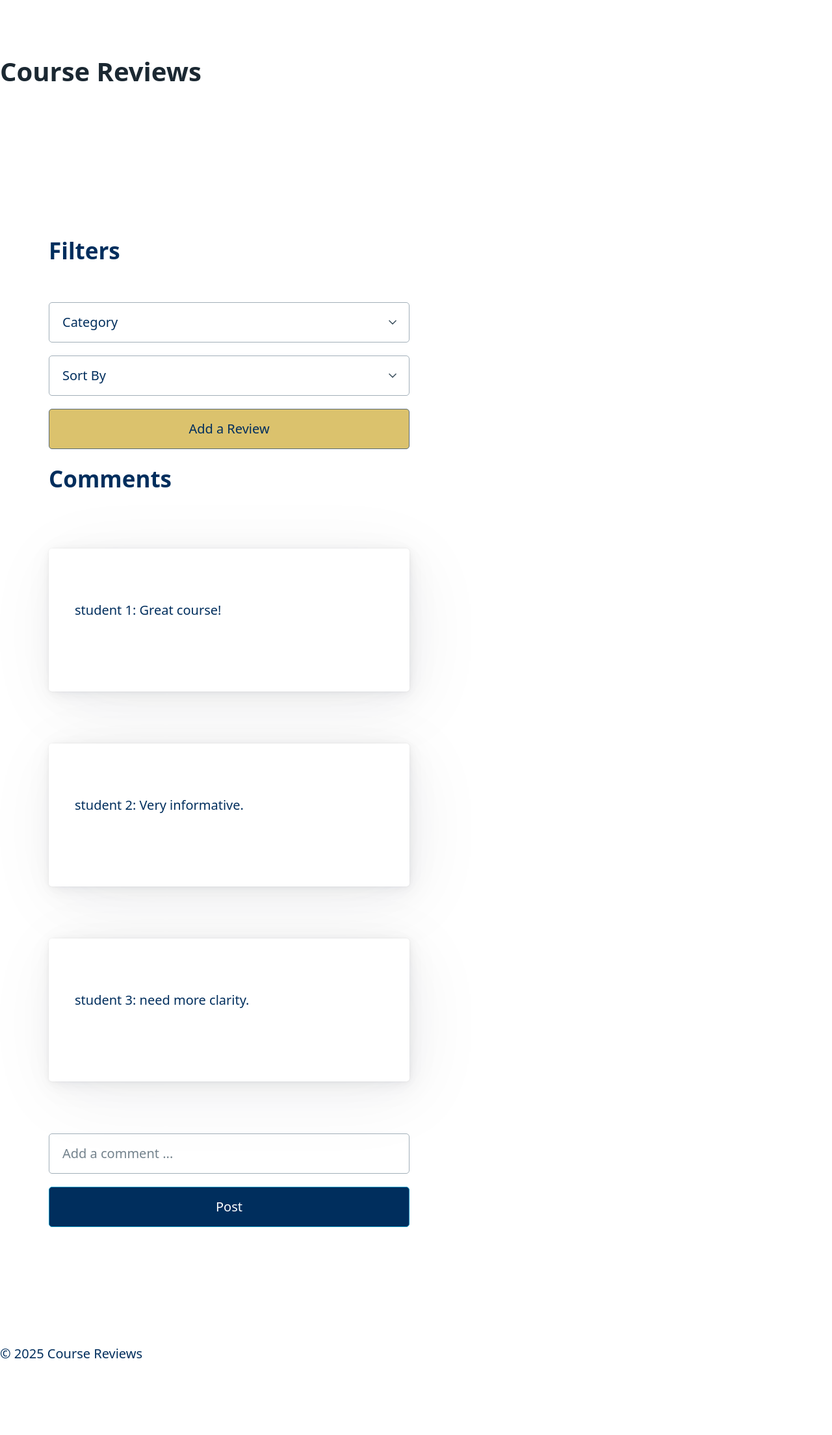
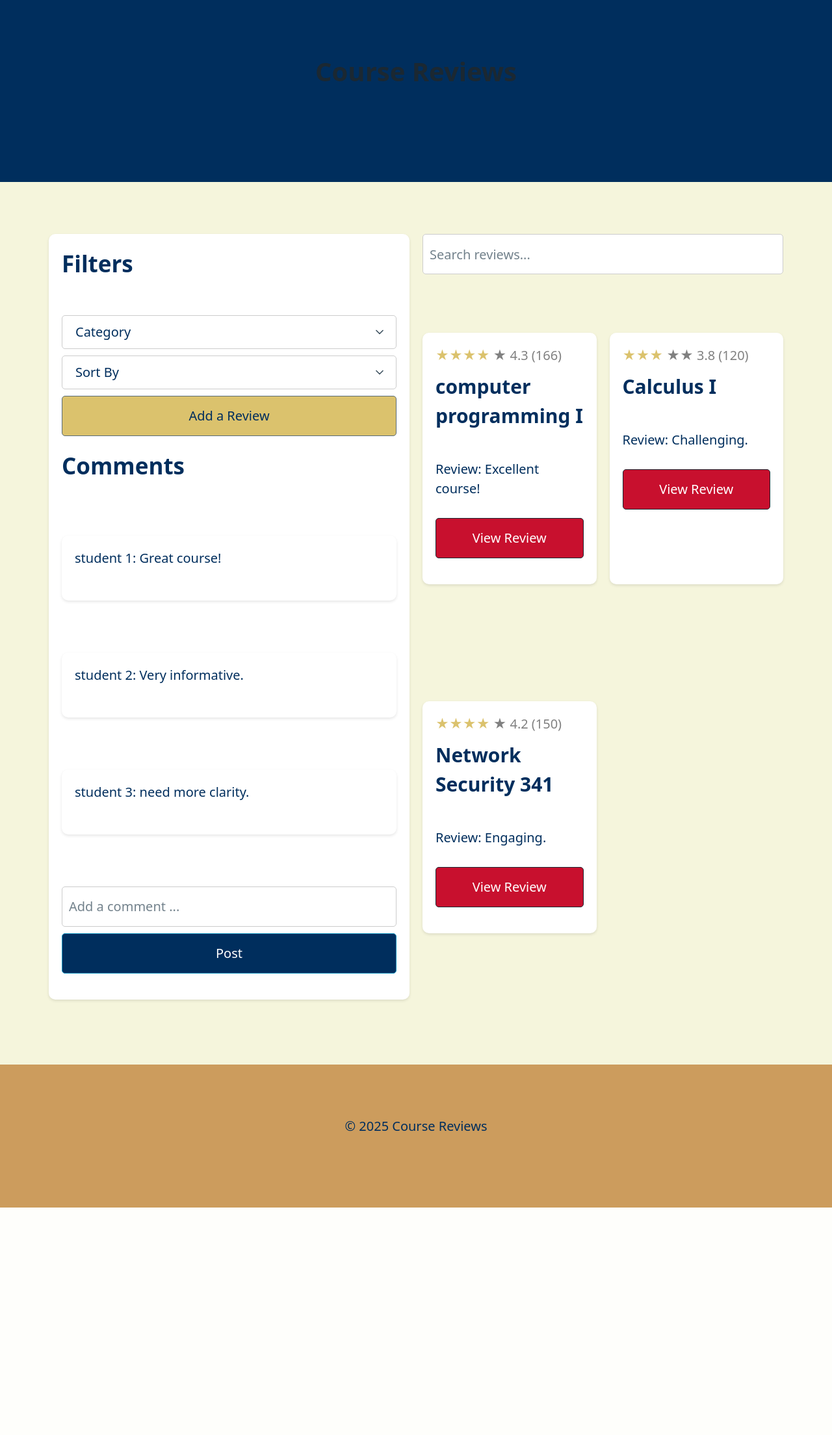
Before and after one commit to Haya-Alkaabi/Project-ITCS-333, a PHP site: page /reviews.html in a window 1280 px wide. Shown: the whole page at 65% size. After the commit the page ends 1858 px from the top, so only its background shows below. Run offline with PHP 8.4, Linux system fonts and the light colour scheme.

Commit message:
new change

```diff
--- a/course-reviews/reviews.html
+++ b/course-reviews/reviews.html
@@ -5,7 +5,7 @@
     <meta name="viewport" content="width=device-width, initial-scale=1.0">
     <title>Course Reviews</title>
     <link rel="stylesheet" href="https://cdn.jsdelivr.net/npm/@picocss/pico@1/css/pico.min.css">
-
+    <link rel="styleSheet" type="text/css" href="style.css">
 </head>
 
 <body>
@@ -47,8 +47,40 @@
             </aside>
 
             <div>
-
-
+                <input type="text" placeholder="Search reviews..." style="color: #002E5D">
+                <div class="grid">
+                    <article>
+                        <div class="rating">
+                            <span style="color: #dbc26d">★★★★</span><span style="color: gray">★</span>
+                            <span style="color: gray">4.3</span>
+                            <span style="color: gray">(166)</span>
+                        </div>
+                        <h3 style="color: #002E5D">computer programming I </h3>
+                        <p style="color: #002E5D">Review: Excellent course!</p>
+                        <button class="contrast" style="background-color: #C8102E; color: white">View Review</button>
+                    </article>
+                    <article>
+                        <div class="rating">
+                            <span style="color: #dbc26d">★★★</span><span style="color: gray">★★</span>
+                            <span style="color: gray">3.8</span>
+                            <span style="color: gray">(120)</span>
+                        </div>
+                        <h3 style="color: #002E5D">Calculus I</h3>
+                        <p style="color: #002E5D">Review: Challenging.</p>
+                        <button class="contrast" style="background-color: #C8102E; color: white">View Review</button>
+                    </article>
+                    <article>
+                        <div class="rating">
+                            <span style="color: #dbc26d">★★★★</span><span style="color: gray">★</span>
+                            <span style="color: gray">4.2</span>
+                            <span style="color: gray">(150)</span>
+                        </div>
+                        <h3 style="color: #002E5D">Network Security 341</h3>
+                        <p style="color: #002E5D">Review: Engaging.</p>
+                        <button class="contrast" style="background-color: #C8102E; color: white">View Review</button>
+                    </article>
+                </div>
+            </div>
         </div>
     </main>
     <footer>
--- a/course-reviews/style.css
+++ b/course-reviews/style.css
@@ -21,3 +21,33 @@
     border-radius: 0.5rem;
     box-shadow: 0 2px 4px rgb(0, 0,0, 0.1);
 }
+.rating {
+    display: flex;
+    align-items: center;
+    margin-bottom: 0.5rem;
+}
+.rating span {
+    margin-right: 0.25rem;
+}
+footer {
+    background-color: #cc9c5d; /* brown */
+    color: white;
+    padding: 1rem;
+    text-align: center;
+}
+aside {
+    background-color: white;
+    padding: 1rem;
+    border-radius: 0.5rem;
+    box-shadow: 0 2px 4px rgb(0, 0,0, 0.1);
+    margin-bottom: 1rem;
+}
+input[type="text"], select {
+    background-color: white; /* Change to white */
+    color: black;
+    border: 1px solid #ccc;
+    padding: 0.5rem;
+    border-radius: 0.25rem;
+    width: 100%;
+    margin-bottom: 0.5rem;
+}
```
